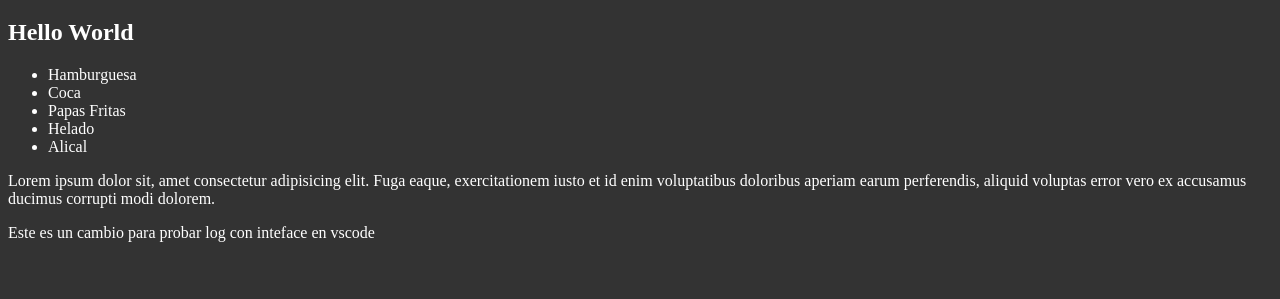
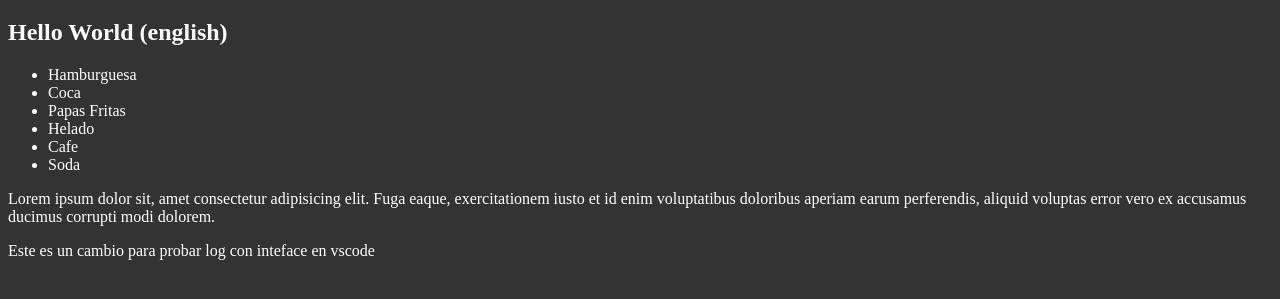
Before and after one commit to GizmoLexa/GitDesdeVsCode, a plain HTML site: page index.html in a window 1280 px wide. Shown: the part 61-360 px from the top of the page. Drawn offline with Linux system fonts and the light colour scheme.

Commit message:
Probando GitLens

```diff
--- a/index.html
+++ b/index.html
@@ -18,13 +18,14 @@
     </script>
 
     <h1>Hola Mundo</h1>
-    <h2>Hello World</h2>
+    <h2>Hello World (english)</h2>
     <ul>
       <li>Hamburguesa</li>
       <li>Coca</li>
       <li>Papas Fritas</li>
       <li>Helado</li>
-      <li>Alical</li>
+      <li>Cafe</li>
+      <li>Soda</li>
     </ul>
 
     <p>
@@ -35,7 +36,7 @@
     </p>
 
     <div>
-        <p>Este es un cambio para probar log con inteface en vscode</p>
+      <p>Este es un cambio para probar log con inteface en vscode</p>
     </div>
   </body>
 </html>
```
